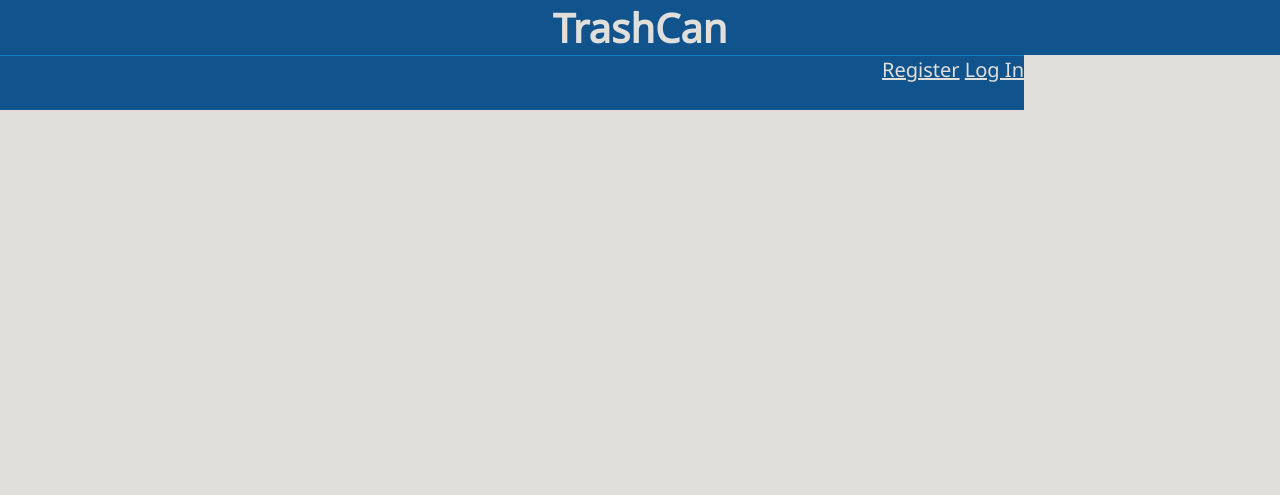
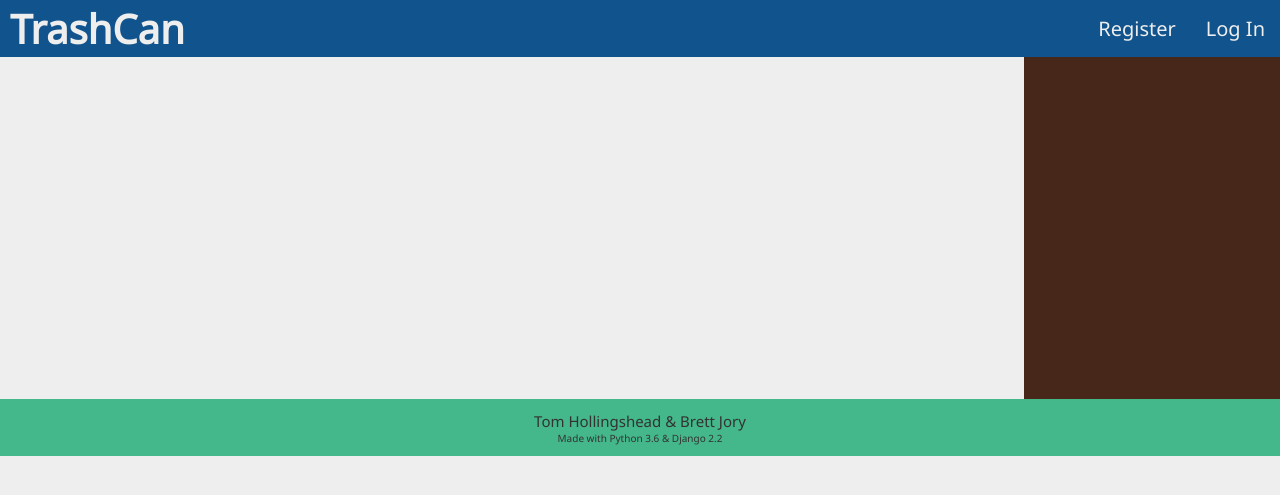
Before and after one commit to devbaj/CanIt, a Django app: page / in a window 1280 px wide. Shown: the top 495 px of the page. Run offline with Django 3.2, Linux system fonts and the light colour scheme; parts of the project's set-up code (start-up, migrations or seed data) failed here and were passed over.

Commit message:
dynamically loading header partial with AJAX

```diff
--- a/apps/users/static/users/css/styles.css
+++ b/apps/users/static/users/css/styles.css
@@ -4,7 +4,7 @@
   padding: 0; }
 
 html {
-  background-color: #E0DFDC; }
+  background-color: #eee; }
 
 .container {
   width: 100%;
@@ -13,13 +13,14 @@ html {
   grid-template-rows: 1fr 1fr 5fr 1fr;
   grid-template-columns: 1fr 3fr 1fr;
   grid-template-areas: "head  head  head"
- "nav   nav   right"
- "left  main  right"
+ "nav   nav   side"
+ "main  main  side"
  "foot  foot  foot"; }
 
 html {
   font-size: 62.5%;
-  font-family: 'Noto Sans', sans-serif; }
+  font-family: 'Noto Sans', sans-serif;
+  color: #333; }
 
 h1 {
   font-weight: bolder;
@@ -36,26 +37,44 @@ body {
 .form {
   grid-area: main; }
   .form__messages--success {
-    color: #357F2E; }
+    color: #44B78B; }
   .form__messages--error {
     color: #8C041D; }
 
-.navbar {
-  background-color: #11538C;
-  grid-area: nav;
-  text-align: right;
-  align-self: center stretch;
-  justify-self: end stretch;
-  border-top: 1px solid #0F7CBF; }
-  .navbar__link {
-    color: #E0DFDC; }
+.footer {
+  grid-area: foot;
+  background-color: #44B78B;
+  padding: 1rem;
+  display: flex;
+  justify-content: center;
+  align-items: center;
+  flex-direction: column; }
+  .footer__attribution {
+    font-size: 1.5rem; }
+  .footer__info {
+    font-size: 1rem; }
 
 .header {
   grid-area: head;
+  background-color: #11538C;
+  display: flex;
+  flex-flow: row nowrap;
   align-items: center;
-  text-align: center;
-  background-color: #11538C; }
+  justify-content: flex-end; }
   .header__title {
-    color: #E0DFDC;
-    justify-self: center;
-    align-self: center; }
+    color: #eee;
+    margin: 0 auto 0 1rem; }
+  .header__link {
+    color: #eee;
+    text-decoration: none;
+    margin: .5rem;
+    padding: 1rem;
+    border-radius: .5rem;
+    justify-self: flex-end; }
+    .header__link:hover {
+      background-color: #0F7CBF;
+      box-shadow: 0.2rem 0.2rem 0.5rem #333; }
+
+.sidebar {
+  grid-area: side;
+  background-color: #46271A; }
--- a/apps/users/static/users/js/main.js
+++ b/apps/users/static/users/js/main.js
@@ -0,0 +1,18 @@
+$(document).ready(function(){
+    alert("doc ready");
+    $.ajax({
+        method: "GET",
+        url: "/header"
+    })
+    .done(function(res) {
+        $('#header').html(res)
+    })
+})
+
+function hideProfileMenu(){
+    let dropDownMenu = $('.header__dropdown');
+    let optionsMenu = $('.header__dropcontent');
+    if(dropDownMenu.css('display') != "none") {
+        dropDownMenu.css("display", "none");
+    }
+}
--- a/apps/users/templates/users/index.html
+++ b/apps/users/templates/users/index.html
@@ -7,33 +7,20 @@
     <title>Home | TrashCan</title>
     {% load static %}
     <link rel="stylesheet" type="text/css" href="{% static 'users/css/styles.css' %}">
+    <script src="https://ajax.googleapis.com/ajax/libs/jquery/3.4.0/jquery.min.js"></script>
+    <script src="{% static 'users/js/main.js' %}"></script>
 </head>
 <body>
 
     <div class="container">
 
-        <div class="header">
-            <h1 class="header__title">TrashCan</h1>
-        </div>
+        <div class="header" id="header"></div>
 
-        <div class="navbar">
-            <!-- icon/logo? -->
-            {% if "userid" in request.session %}
-            <div class="navbar__dropdown">
-                <button class="navbar__dropdown-btn">My Profile
-                    <i class="fa fa-caret-down"></i>
-                    <!-- TODO: add css for dropdown -->
-                </button>
-                <div class="navbar__dropcontent">
-                    <a href="/profile/view/{{request.session.userid}}" class="navbar__drop-link">View</a>
-                    <a href="/profile/edit" class="navbar_drop-link">Edit</a>
-                    <a href="/logout" class="navbar__drop-link">Log Out</a>
-                </div>
-            </div>
-            {% else %}
-            <a href="/register" class="navbar__link">Register</a>
-            <a href="/login" class="navbar__link">Log In</a>
-            {% endif %}
+        <div class="sidebar"></div>
+
+        <div class="footer">
+            <p class="footer__attribution">Tom Hollingshead & Brett Jory</p>
+            <p class="footer__info">Made with Python 3.6 & Django 2.2</p>
         </div>
 
     </div>
--- a/apps/users/templates/users/loginform.html
+++ b/apps/users/templates/users/loginform.html
@@ -5,6 +5,9 @@
     <meta name="viewport" content="width=device-width, initial-scale=1.0">
     <meta http-equiv="X-UA-Compatible" content="ie=edge">
     <title>Login | TrashCan</title>
+    {% load static %}
+    <link rel="stylesheet" type="text/css" href="{% static 'users/css/styles.css' %}">
+    <script src="https://ajax.googleapis.com/ajax/libs/jquery/3.4.0/jquery.min.js"></script>
 </head>
 <body>
 
--- /dev/null
+++ b/apps/users/templates/users/partials/header.html
@@ -0,0 +1,17 @@
+<h1 class="header__title">TrashCan</h1>
+{% if "userid" in request.session %}
+<div class="header__dropdown">
+    <button class="header__dropdown-btn">My Profile
+        <i class="fa fa-caret-down"></i>
+        <!-- TODO: add css for dropdown -->
+    </button>
+    <div class="header__dropcontent">
+        <a href="/profile/view/{{request.session.userid}}" class="header__drop-link">View</a>
+        <a href="/profile/edit" class="header_drop-link">Edit</a>
+        <a href="/logout" class="header__drop-link">Log Out</a>
+    </div>
+</div>
+{% else %}
+<a href="/register" class="header__link">Register</a>
+<a href="/login" class="header__link">Log In</a>
+{% endif %}
--- a/apps/users/templates/users/profileeditform.html
+++ b/apps/users/templates/users/profileeditform.html
@@ -7,6 +7,7 @@
     <title>Edit Profile | TrashCan</title>
     {% load static %}
     <link rel="stylesheet" type="text/css" href="{% static 'users/css/styles.css' %}">
+    <script src="https://ajax.googleapis.com/ajax/libs/jquery/3.4.0/jquery.min.js"></script>
 </head>
 <body>
 
--- a/apps/users/templates/users/profilepage.html
+++ b/apps/users/templates/users/profilepage.html
@@ -5,6 +5,11 @@
     <meta name="viewport" content="width=device-width, initial-scale=1.0">
     <meta http-equiv="X-UA-Compatible" content="ie=edge">
     <title>{{user.username}}'s Profile | TrashCan</title>
+    {% load static %}
+    <link rel="stylesheet" type="text/css" href="{% static 'users/css/styles.css' %}">
+    <script src="https://ajax.googleapis.com/ajax/libs/jquery/3.4.0/jquery.min.js"></script>
+    <script src="{{ static, 'users/js/main.js'}}"></script>
+
 </head>
 <body>
 
--- a/apps/users/urls.py
+++ b/apps/users/urls.py
@@ -11,5 +11,6 @@ urlpatterns = [
     path('olog', views.not_logged),
     path('profile/view/<int:userid>', views.profile_view),
     path('profile/edit', views.edit_profile_form),
-    path('profile/edit/process', views.edit_profile_process)
+    path('profile/edit/process', views.edit_profile_process),
+    path('header', views.header)
 ]
--- a/apps/users/views.py
+++ b/apps/users/views.py
@@ -3,6 +3,9 @@ from .models import *
 from django.contrib import messages
 # Create your views here.
 
+########################
+# SITE FUNCTIONALITY VIEWS
+########################
 def index(request):
     return render(request, "users/index.html")
 
@@ -72,3 +75,10 @@ def edit_profile_process(request):
     User.objects.update(request.session["userid"], request.POST)
     messages.success(request, "Info updated!")
     return redirect(f"/profile/view/{request.session['userid']}")
+
+########################
+# JS AJAX VIEWS
+########################
+def header(request):
+
+    return render(request, "users/partials/header.html")
```
Also changed, not shown: apps/users/static/users/css/styles.comp.css (+29 -10 lines).
